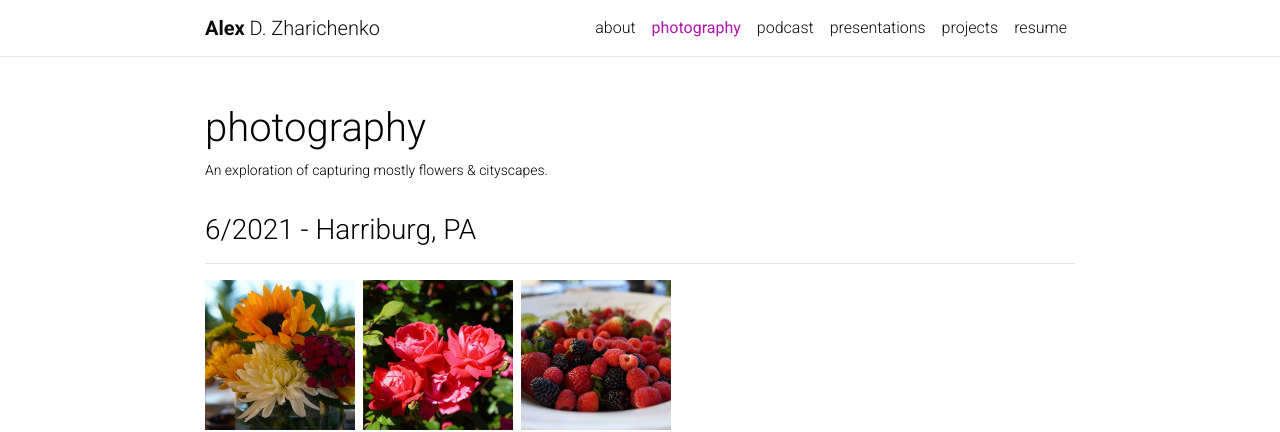
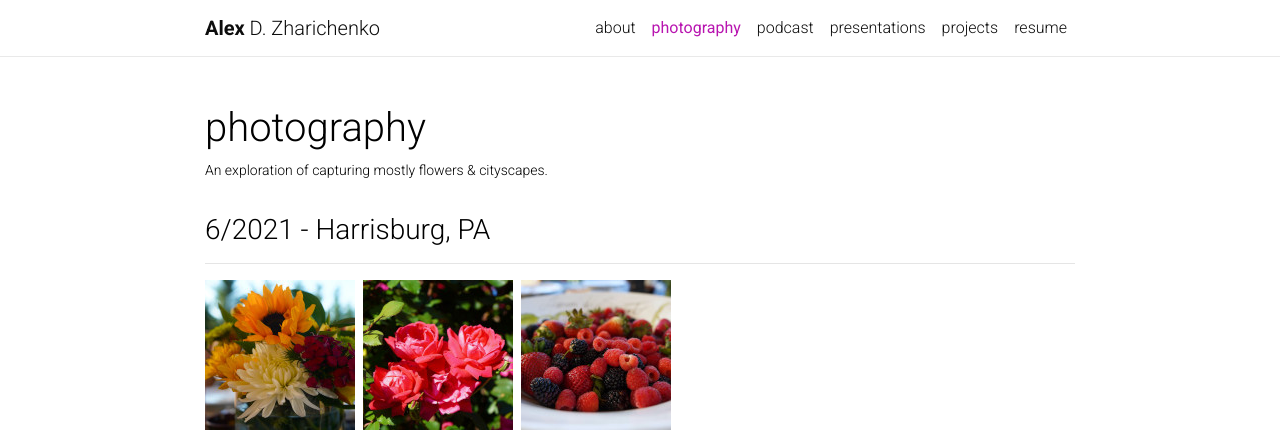
Before and after one commit to azharichenko/alexzharichenko.me, a Jekyll site: the page built from _pages/photography.html, in a window 1280 px wide and 900 px high. Shown: the top 432 px of the window. Built offline with Jekyll 4.4.1, drawn with Linux system fonts in a browser that asks for light colours; nearby versions of some CDN libraries; a style sheet for code colours, icons or effects is not loaded.

Commit message:
Fixing typos

```diff
--- a/_data/images.yml
+++ b/_data/images.yml
@@ -1,5 +1,5 @@
 - name: 6/2021
-  location: Harriburg, PA
+  location: Harrisburg, PA
   images:
     - path: 37.JPG
       width: 2000
@@ -64,7 +64,6 @@
     - path: 8.JPG
       width: 2000
       height: 1125
-      height: 1500
 - name: 8/2020
   location: Pittsburgh, PA
   images:
```
